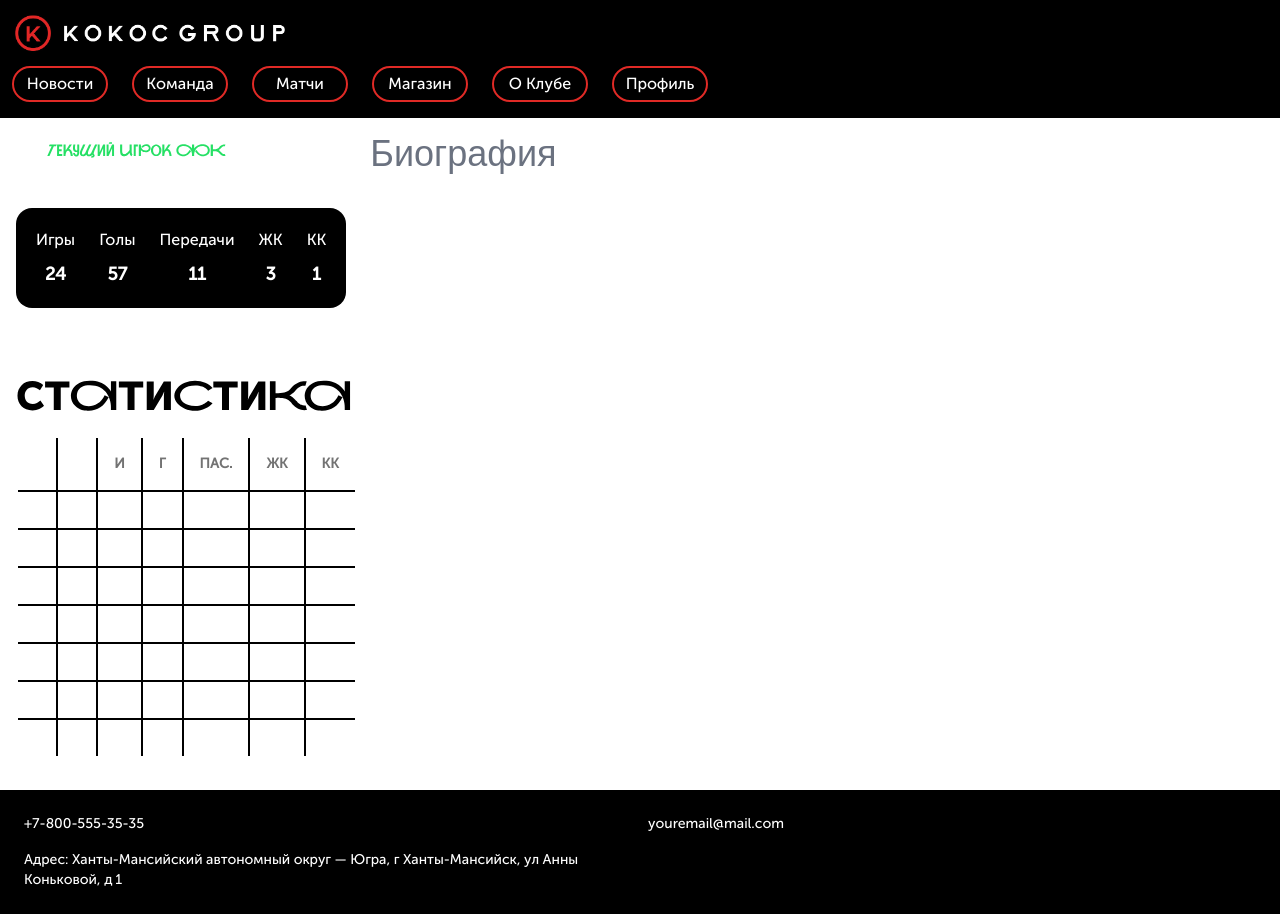
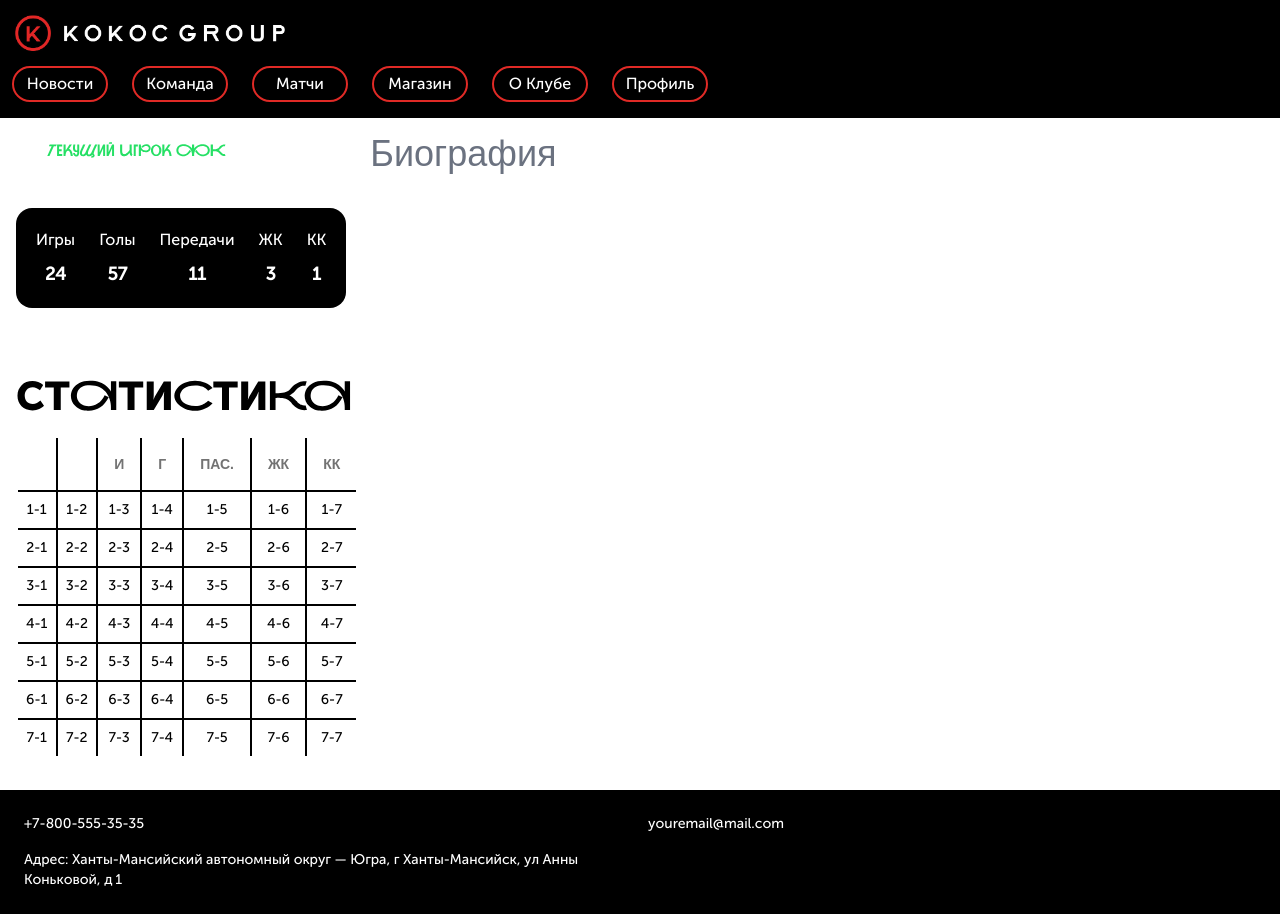
Before and after one commit to mufln/hihihiha, a Next.js app in the folder next-app/: page /team/player in a window 1280 px wide. Built offline with nearby package versions, Linux system fonts and the light colour scheme; no server answers.

Commit message:
текст на чёрный 1.0

```diff
--- a/next-app/app/team/player/page.jsx
+++ b/next-app/app/team/player/page.jsx
@@ -94,7 +94,7 @@ export default function Player() {
                     <TableHeader className="">
                         <TableRow className="">
                             {["", "", "И", "Г", "ПАС.", "ЖК", "КК"].map((item, index) => (
-                                <TableHead key={index} className="p-4 text-center border-2 border-black">
+                                <TableHead key={index} className="p-4 text-center MuseoBold border-2 border-black">
                                     {item}
                                 </TableHead>
                             ))}
@@ -104,7 +104,7 @@ export default function Player() {
                         {tableData.map((row, rowIndex) => (
                             <TableRow key={rowIndex}>
                                 {row.map((cell, cellIndex) => (
-                                    <TableCell key={cellIndex} className="text-center border-2 border-black">
+                                    <TableCell key={cellIndex} className="text-center font-normal text-black border-2 border-black">
                                         {cell}
                                     </TableCell>
                                 ))}
```
Also changed, not shown: next-app/public/favicon.png (added).
